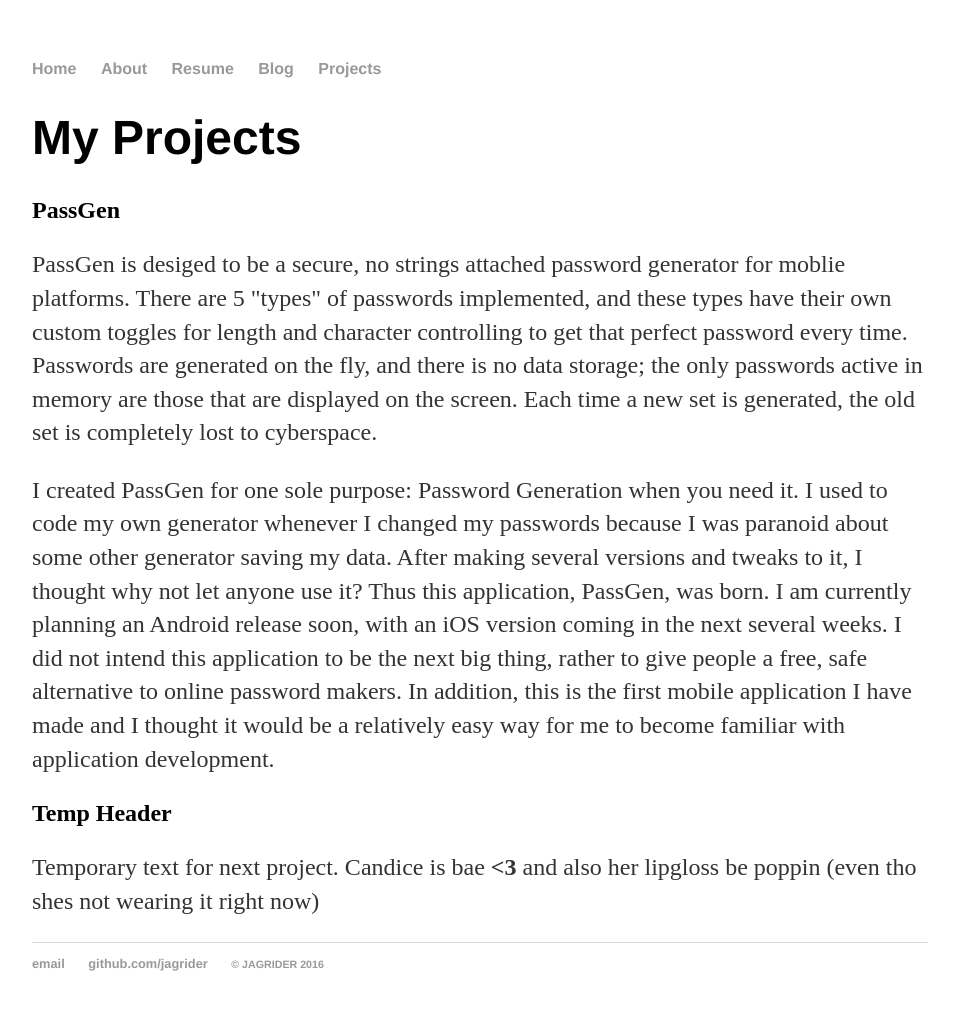
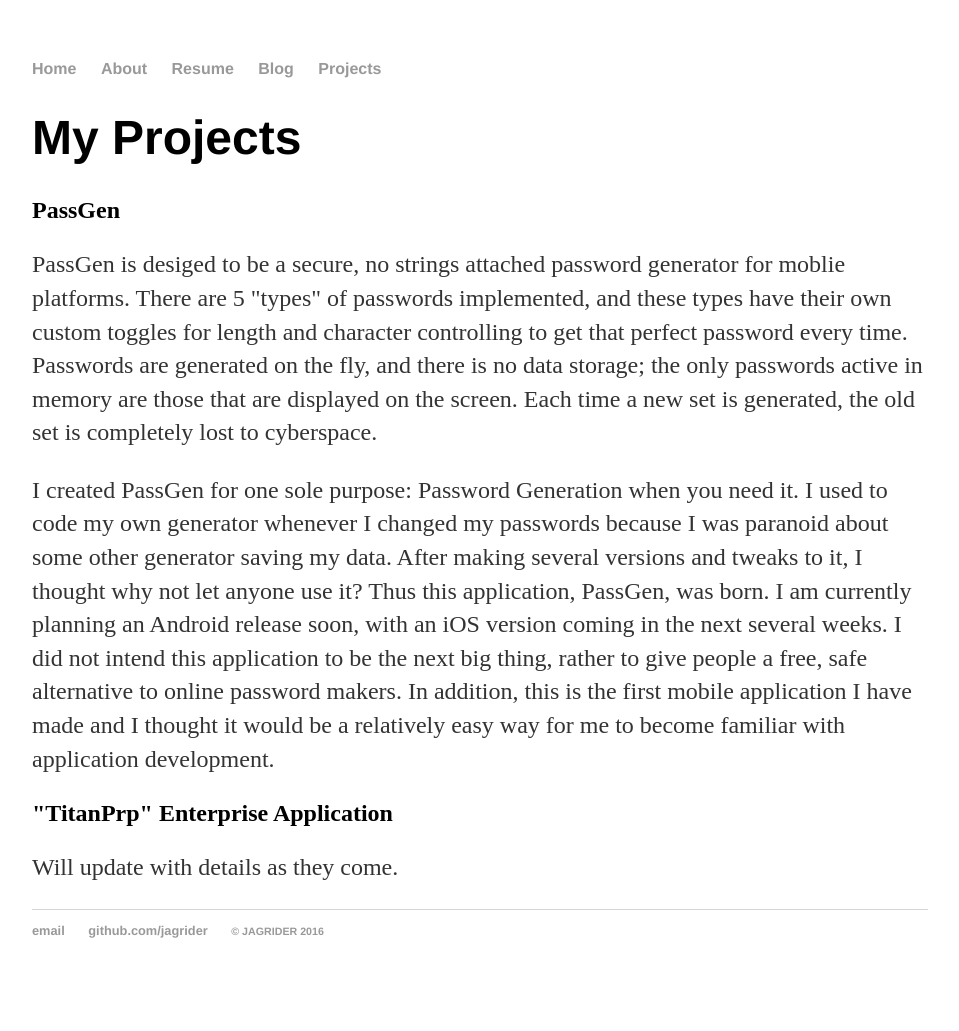
Before and after one commit to jagrider/jagrider.github.io, a Jekyll site: the page built from projects/index.html, in a window 1280 px wide. Shown: the whole page, without its empty margins (160-1119 px from the left). Built offline with Jekyll 4.4.1, drawn with Linux system fonts in a browser that asks for light colours; after the commit the page ends 998 px from its top, so only the background shows below that.

Commit message:
Updated text in Projects page for next project.

```diff
--- a/projects/index.html
+++ b/projects/index.html
@@ -10,6 +10,6 @@ title: Jonathan Grider's Projects
 	<p> </p>
 	<p>I created PassGen for one sole purpose: Password Generation when you need it. I used to code my own generator whenever I changed my passwords because I was paranoid about some other generator saving my data. After making several versions and tweaks to it, I thought why not let anyone use it? Thus this application, PassGen, was born. I am currently planning an Android release soon, with an iOS version coming in the next several weeks. I did not intend this application to be the next big thing, rather to give people a free, safe alternative to online password makers. In addition, this is the first mobile application I have made and I thought it would be a relatively easy way for me to become familiar with application development.</p>
 
-	<h2>Temp Header</h2>
-	<p>Temporary text for next project. Candice is bae <b><3</b> and also her lipgloss be poppin (even tho shes not wearing it right now)</p>
+	<h2>"TitanPrp" Enterprise Application</h2>
+	<p>Will update with details as they come.</p>
 </div>
```
